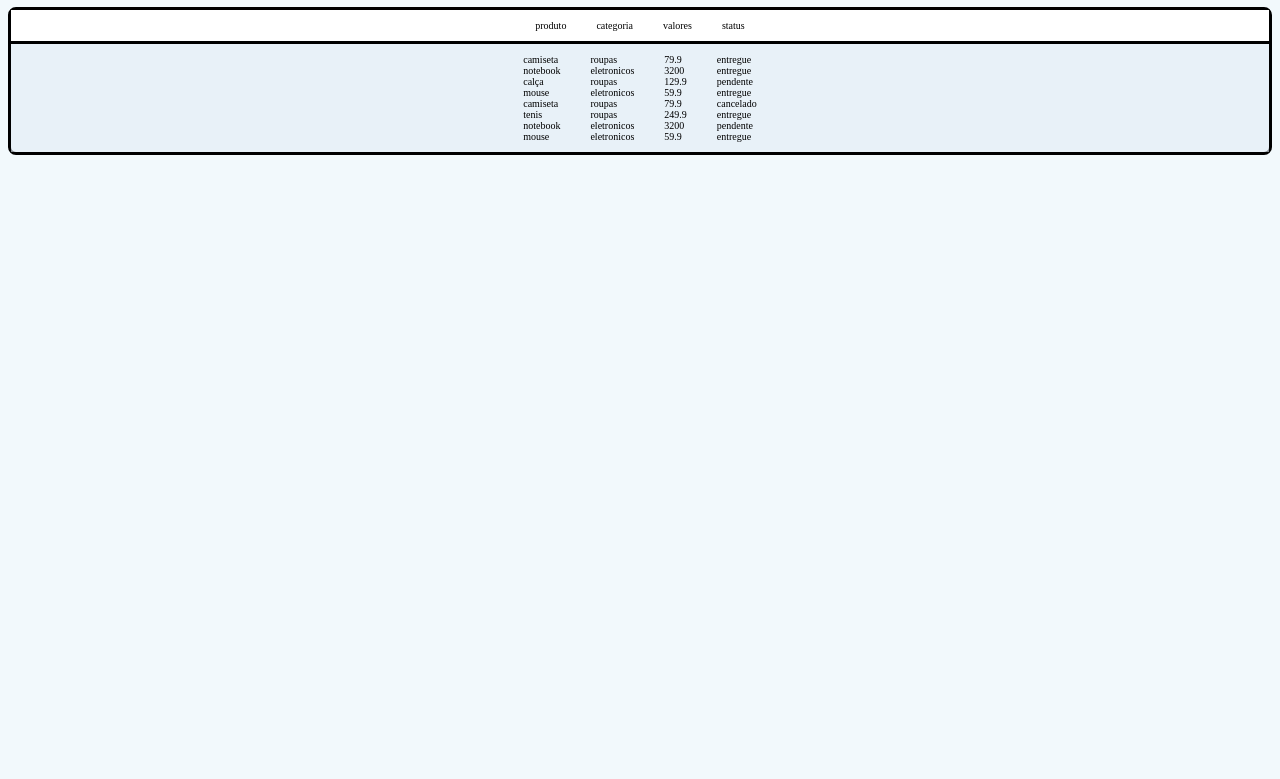
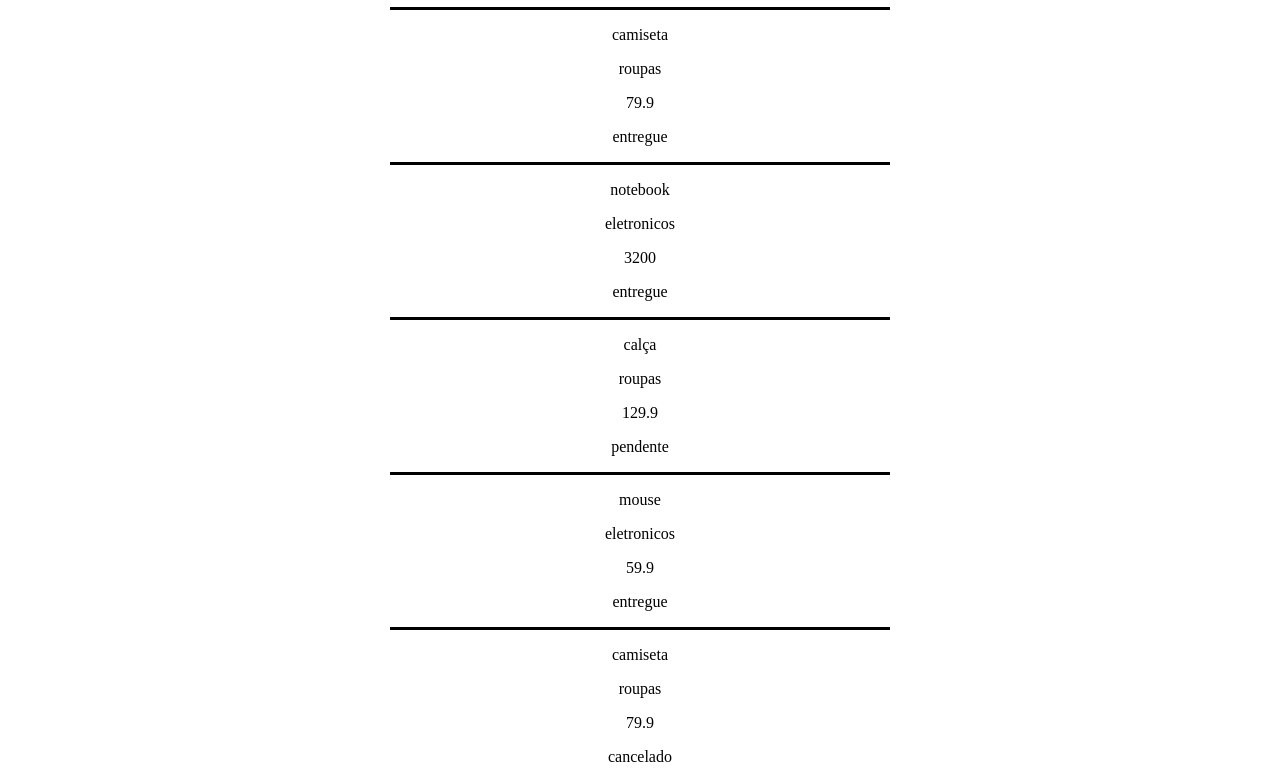
Before and after one commit to bachir-teixeira/JavaScript-assincrono, a plain HTML site: page index.html in a window 1280 px wide. Shown: the part 73-852 px from the top of the page. Before the commit the page ends 800 px from the top, so only its background shows below. Drawn offline with Linux system fonts and the light colour scheme.

Commit message:
em atualizacao

```diff
--- a/dados.js
+++ b/banco.js
@@ -1,4 +1,4 @@
-export const pedidos = [{
+const pedidos = [{
   id: 1,
   produto: "camiseta",
   categoria: "roupas",
@@ -258,18 +258,6 @@ const linguagens = [{
   },
 ];
 
-const listas = {
-  frutas,
-  animais,
-  paises,
-  cores,
-  carros,
-  desportos,
-  profissoes,
-  instrumentos,
-  dias,
-  linguagens
-};
 
 const pessoas = [{
   id: 1,
@@ -302,3 +290,16 @@ const pessoas = [{
     cidade: "Faro"
   },
 ]
+export{
+  frutas,
+  animais,
+  paises,
+  cores,
+  carros,
+  desportos,
+  profissoes,
+  instrumentos,
+  dias,
+  linguagens,
+  pedidos
+};
--- a/busca.js
+++ b/busca.js
@@ -1,22 +1,17 @@
 import {
   pedidos
-} from './dados.js' // tem que importar
-
-const Dados = new Promise(resolve => resolve(pedidos))
-
-function exibir(dados) {
-  let products = document.getElementById('produto')
-  let category = document.getElementById('categoria')
-  let value = document.getElementById('valor')
-
-  let stats = document.getElementById('status')
-  // pega o primeiro pedido
-  for (let c of dados) {
-    products.innerText += `${c.produto} \n`
-    value.innerText += `${c.valor} \n`
-    category.innerText += `${c.categoria} \n`
-    stats.innerText += `${c.status} \n`
-  }
+} from './banco.js'
+const promessa = new Promise( resolve => setTimeout(() => resolve(pedidos),1000))
+function exibir(pedidos) {
+let div = document.getElementById('valores')
+  let mostrar = pedidos.map(p => {
+    return `<div id='elements'>
+    <p>${p.produto}</p>
+    <p>${p.categoria}</p>
+    <p>${p.valor}</p>
+    <p>${p.status}</p>
+    </di>`
+  }).join('')
+  div.innerHTML = mostrar
 }
-
-Dados.then(dados => exibir(dados))
+promessa.then( dados => exibir(dados) )
--- a/index.html
+++ b/index.html
@@ -7,48 +7,27 @@
   <title>Document</title>
 </head>
 <style>
-  body{
-     background-color:rgba(234,245,251,0.591);
+#elements{
+  justify-content:center;
+  text-align: center;
+  border-top:solid;
+}
+#ped{
+  border-bottom:solid;
+}
+@media(min-width:700px){
+  #elements{
+    width: 500px;
+    margin: 0 auto;
   }
-  #chaves{
-    display:flex;
-    justify-content:center;
-    background-color: white;
-    gap:30px;
-     border-bottom:solid;
-
-  }
-  #valores{
-    background-color:rgba(227,236,246,0.591);
-    display:flex;
-    justify-content:center;
-    gap:30px;
-  }
-  #corpo{
-    font-size:10px;
-    border:solid;
-    border-radius:8px;
-  }
-  .produto{
-    background-color: blue;
-  }
+}
 </style>
 <body>
   <h1>PAINEL DE VENDAS </h1>
-  <div id="corpo">
-    <div id="chaves">
-      <p>produto</p>
-      <p> categoria</p>
-      <p> valores</p>
-      <p> status</p>
-    </div>
-    <div id="valores">
-      <p  class="p1" id="produto"></p>
-      <p class="p2" id="categoria"> </p>
-      <p class="p3" id="valor"></p>
-      <p class=" p4" id="status"></p>
-    </div>
+  <div id= "valores">
+        carregando...
   </div>
+
   <script  type="module" src="busca.js"></script>
 </body>
 </html>
```
